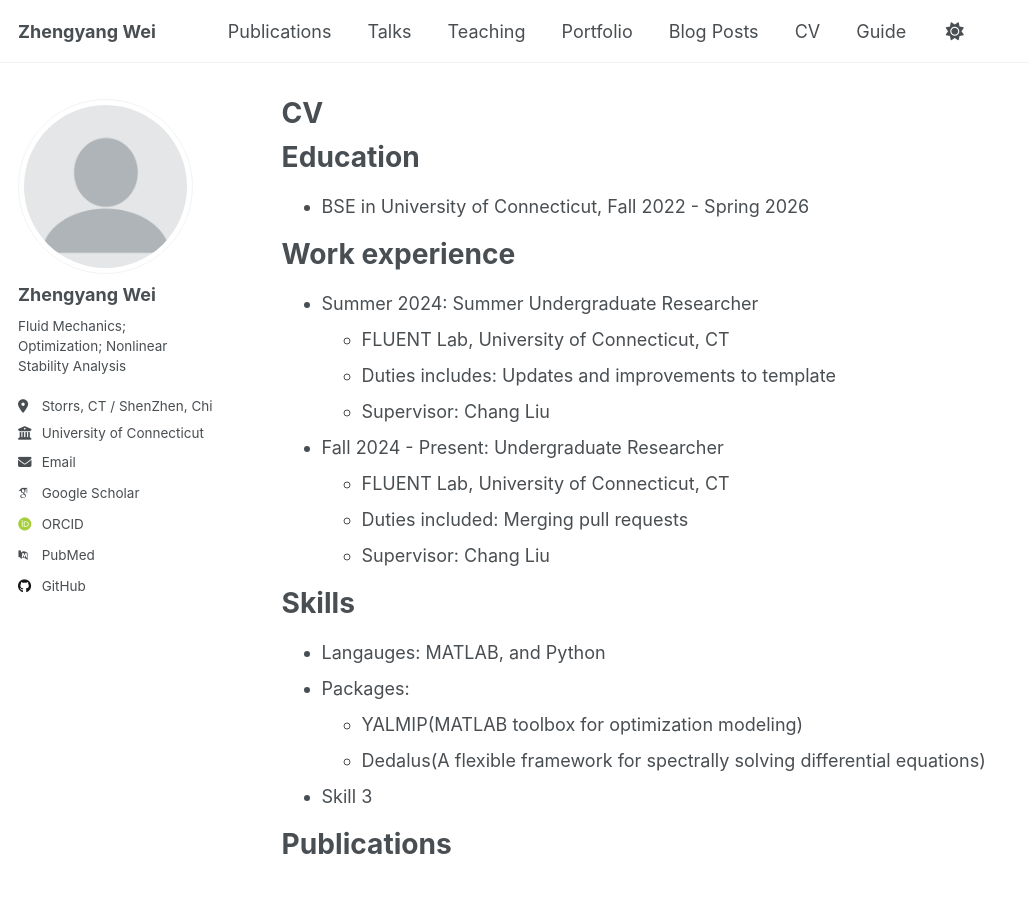
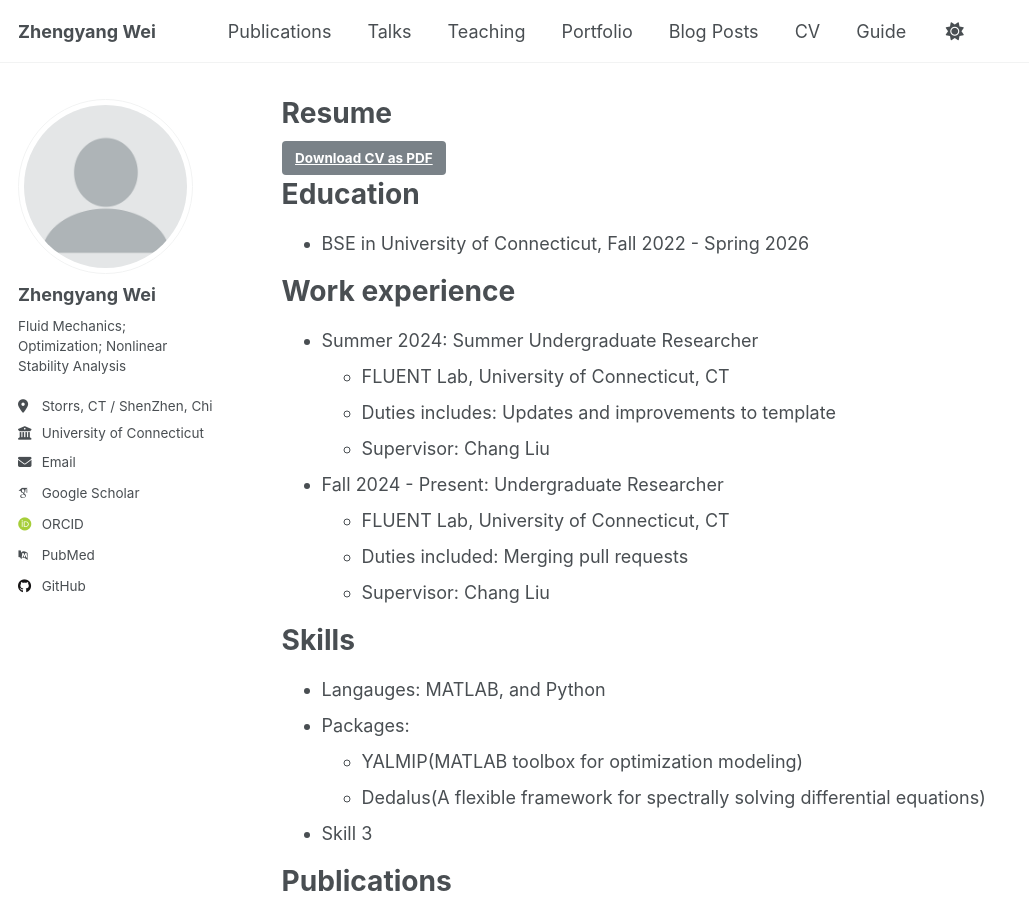
Before and after one commit to GNK48-WZY/gnk48-wzy.github.io, a Jekyll site: the page built from _pages/cv.md, in a window 1280 px wide and 900 px high. Shown: the whole window, without its empty margins (0-1029 px from the left). Built offline with Jekyll 4.4.1, drawn with Linux system fonts in a browser that asks for light colours; some web fonts are replaced.

Commit message:
Update cv.md

```diff
--- a/_pages/cv.md
+++ b/_pages/cv.md
@@ -1,6 +1,6 @@
 ---
 layout: archive
-title: "CV"
+title: "Resume"
 permalink: /cv/
 author_profile: true
 redirect_from:
@@ -8,6 +8,10 @@ redirect_from:
 ---
 
 {% include base_path %}
+
+<div class="cv-download-links">
+  <a href="{{ base_path }}/files/resume.pdf" class="btn btn--primary">Download CV as PDF</a>
+</div>
 
 Education
 ======
```
